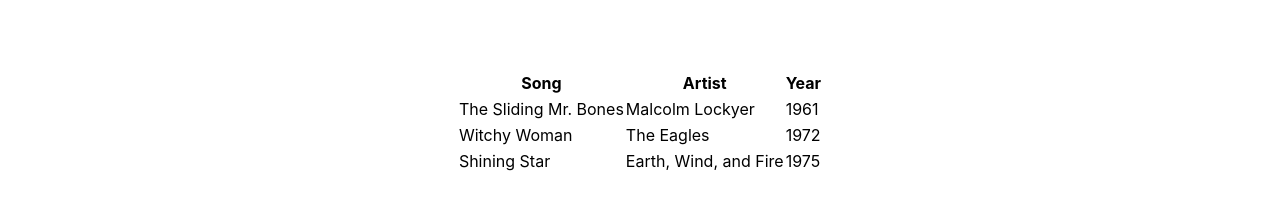
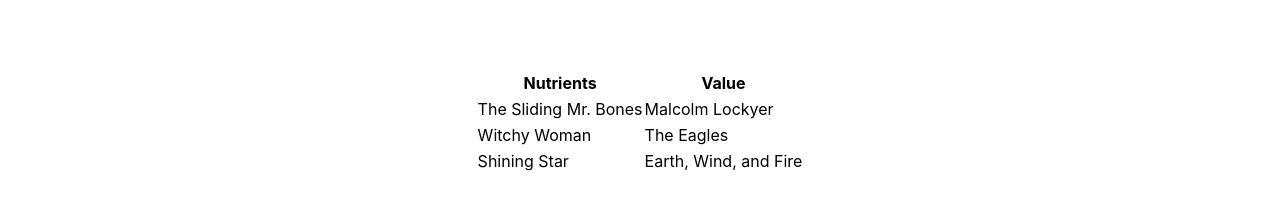
Before and after one commit to yogitheboss/AnnaCode, a React (Create React App) app in the folder annacode/: page /product/0 in a window 1280 px wide. Shown: the part 542-766 px from the top of the page. Built offline with nearby package versions, Linux system fonts and the light colour scheme.

Commit message:
commited

```diff
--- a/annacode/src/Components/Product/Main.js
+++ b/annacode/src/Components/Product/Main.js
@@ -118,26 +118,23 @@
                 <table className="table-auto display-inline justify-center">
                     <thead>
                         <tr>
-                            <th>Song</th>
-                            <th>Artist</th>
-                            <th>Year</th>
+                            <th>Nutrients</th>
+                            <th>Value</th>
                         </tr>
                     </thead>
                     <tbody>
                         <tr>
                             <td>The Sliding Mr. Bones</td>
                             <td>Malcolm Lockyer</td>
-                            <td>1961</td>
+
                         </tr>
                         <tr>
                             <td>Witchy Woman</td>
                             <td>The Eagles</td>
-                            <td>1972</td>
                         </tr>
                         <tr>
                             <td>Shining Star</td>
                             <td>Earth, Wind, and Fire</td>
-                            <td>1975</td>
                         </tr>
                     </tbody>
                 </table>
```
